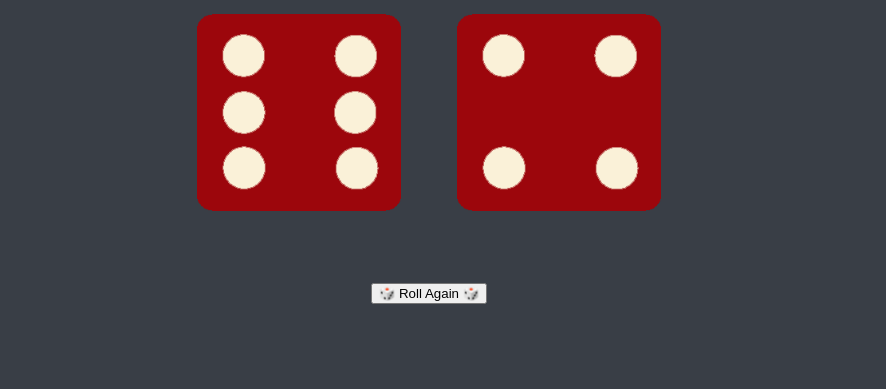
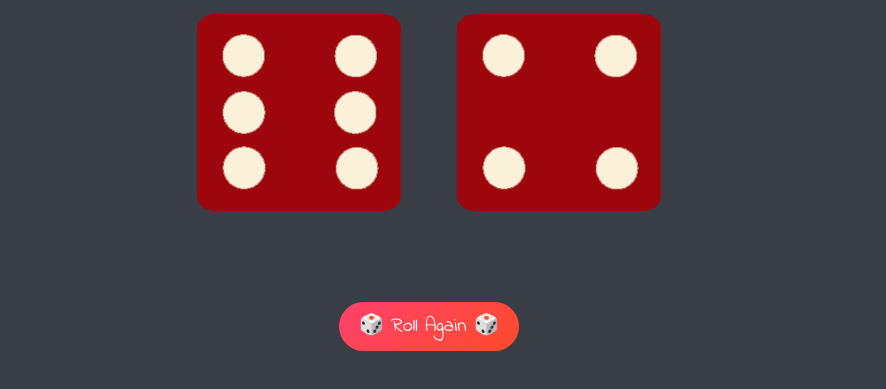
Before and after one commit to AhmadHedaia/Ahmad-portfolio, a plain HTML site: page dicee.html in a window 1280 px wide. Shown: the part 321-710 px from the top of the page, without its empty margins (211-1097 px from the left). Drawn offline with Linux system fonts and the light colour scheme.

Commit message:
Update styles.css

```diff
--- a/styles.css
+++ b/styles.css
@@ -39,3 +39,17 @@ footer {
   font-family: 'Indie Flower', cursive;
 
 }
+
+.refresh-btn {
+        display: inline-block;
+        padding: 10px 20px;
+        margin-top: 20px;
+        background: linear-gradient(135deg, #ff416c, #ff4b2b);
+        color: white;
+        font-family: 'Indie Flower', cursive;
+        font-size: 20px;
+        border: none;
+        border-radius: 30px;
+        cursor: pointer;
+        transition: transform 0.2s ease, box-shadow 0.2s ease;
+      }
```
